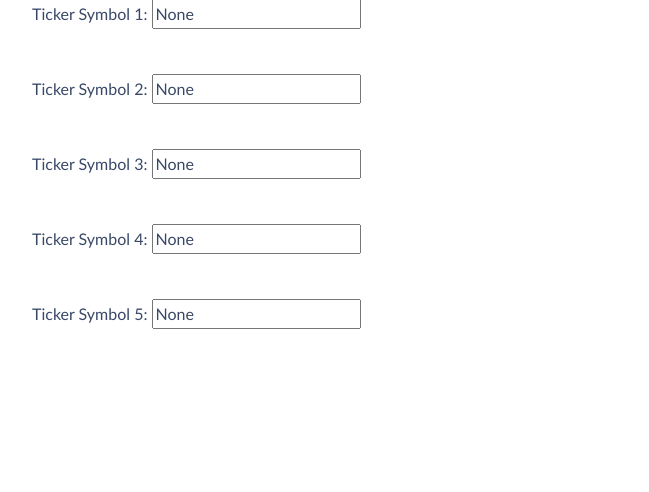
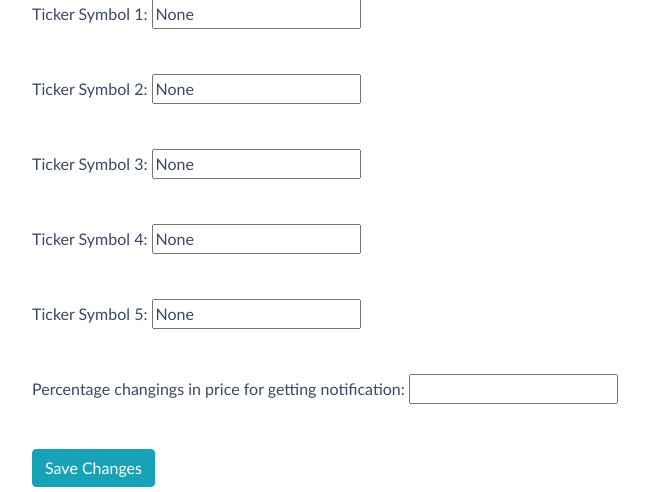
Before and after one commit to Stock-News-Monitoring-Program/Final_Version_With_Notifications, a Flask app: page /edit_stock in a window 1280 px wide. Shown: the part 308-800 px from the top of the page, without its empty margins (53-702 px from the left). Run offline with Flask 3, Linux system fonts and the light colour scheme; the visitor is signed in with stand-in values (Sample User, id 1); some libraries are stand-ins or nearby versions.

Commit message:
Update stock_settings.html

```diff
--- a/website/templates/stock_settings.html
+++ b/website/templates/stock_settings.html
@@ -31,6 +31,10 @@
     <label for="stock_5">Ticker Symbol 5:</label>
     <input type="text" id="stock_5" name="stock_5" value="{{ user.stock_5 }}"><br>
     <p>&nbsp;</p>
+    <label for="percentage_difference_limit">Percentage changings in price for getting notification:</label>
+    <input type="number" id="percentage_difference_limit" name="percentage_difference_limit" step="0.01" value="{{ current_user.percentage_difference_limit }}"><br>
+    <p>&nbsp;</p>
+    <input type="submit" value="Save Changes" class="btn btn-info">
   </form>
 
 {% endblock %}
```
